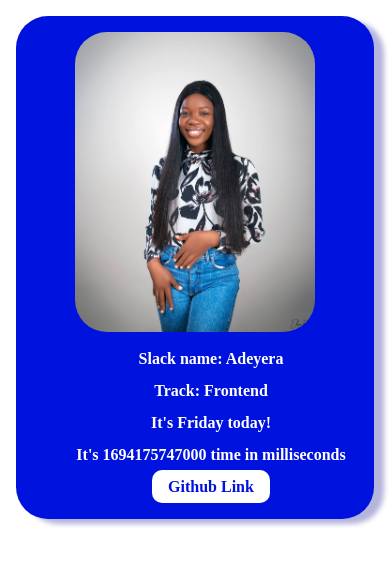
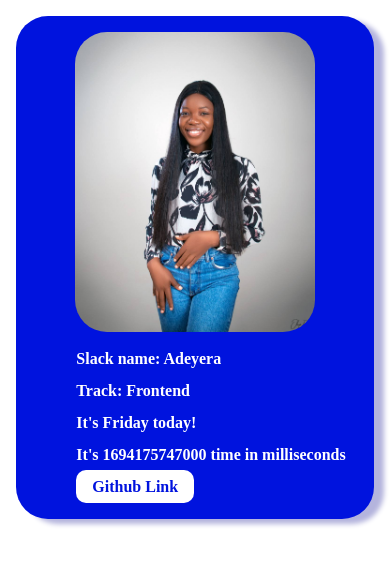
Before and after one commit to Adeyera16/Adeyera-Asimolowo-HNG-1, a plain HTML site: page index.html in a window 390 px wide. Drawn offline with Linux system fonts and the light colour scheme.

Commit message:
made a change

```diff
--- a/style.css
+++ b/style.css
@@ -56,11 +56,6 @@ main{
     [data-testid="slackDisplayImage"] {
         max-width: 100%;
     }
-
-    .text {
-        text-align: center;
-    }
-
     .text p {
         font-size: medium;
     }
```
